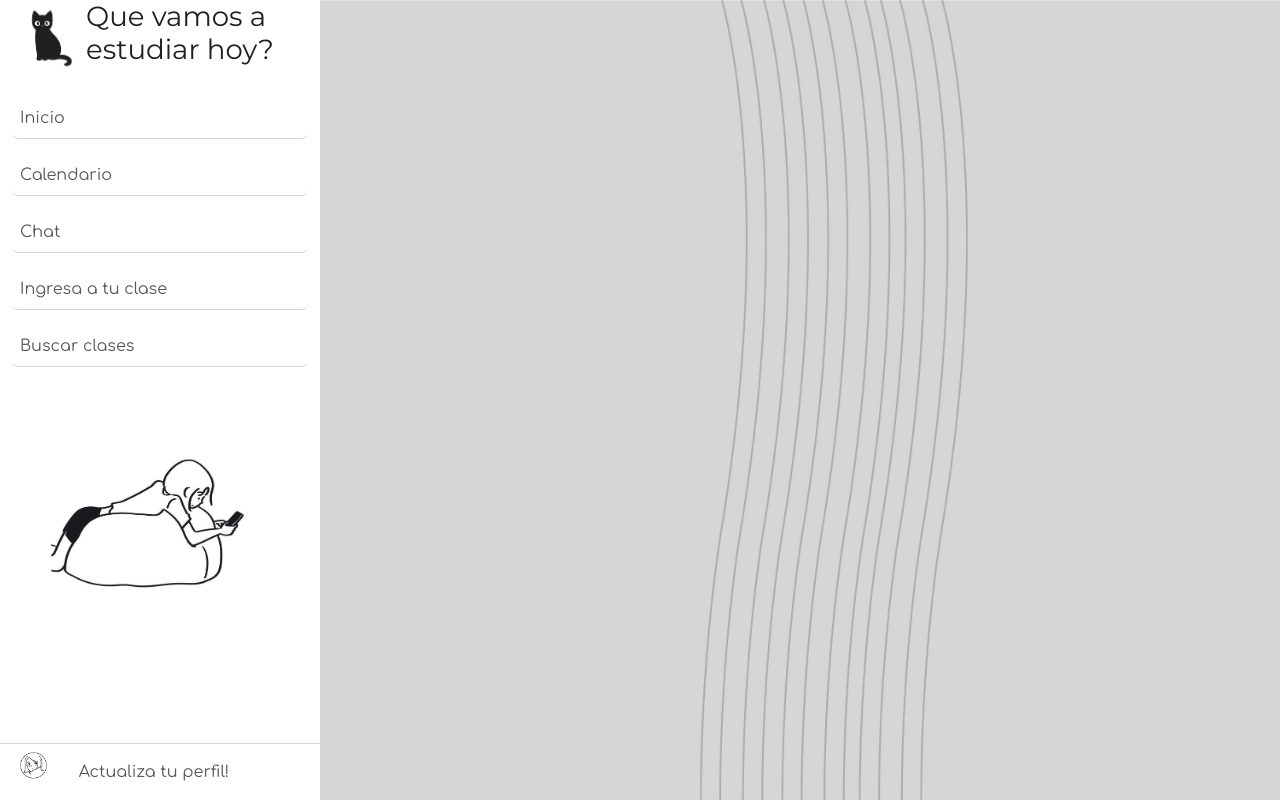
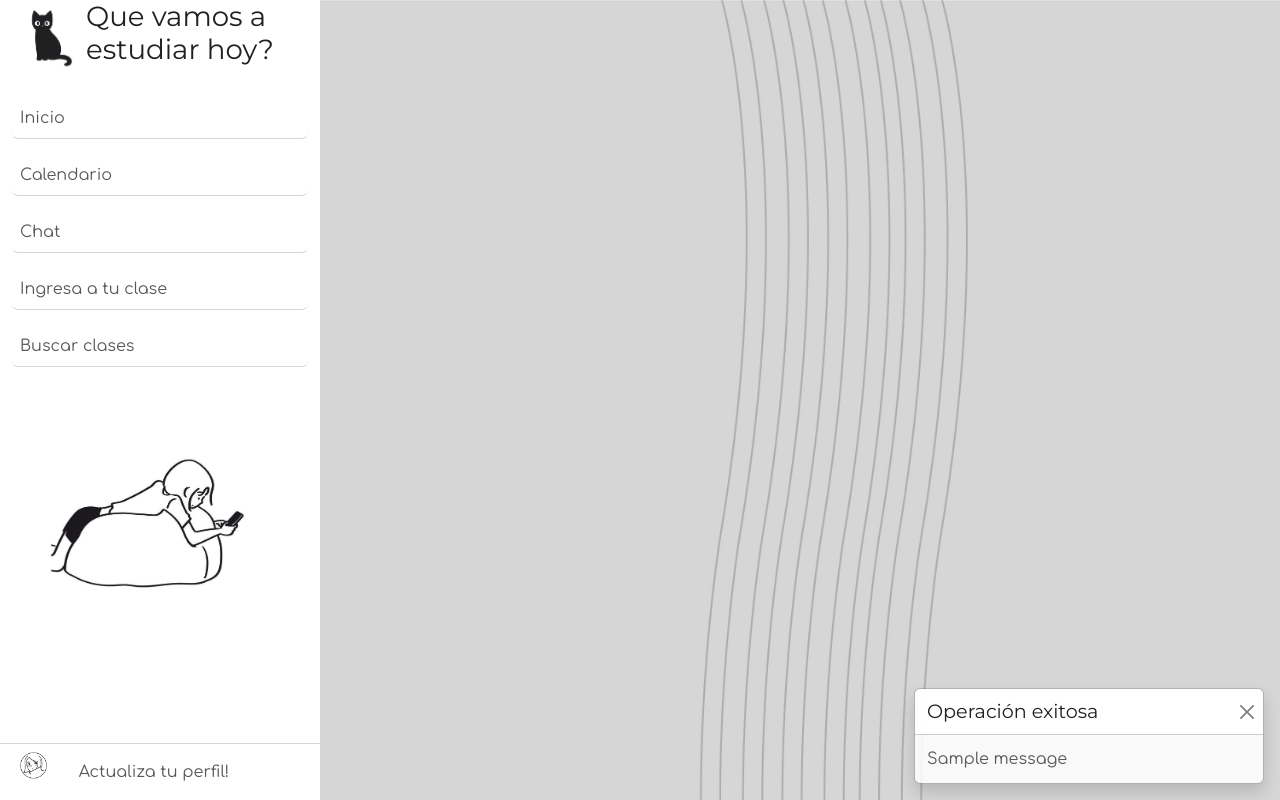
Before and after one commit to RadioRek/clases-you, a Django app: page /homeBetter/ in a window 1280 px wide. Run offline with Django 4.2, Linux system fonts and the light colour scheme; tables that the repository leaves empty hold one stand-in row (values such as "Sample post"); one stand-in notice (Sample message) is shown.

Commit message:
vamoooh chile

```diff
--- a/clasesYa/static/css/homeBetter.css
+++ b/clasesYa/static/css/homeBetter.css
@@ -53,7 +53,7 @@
 .slideInicio,
 .slidePerfil {
   transform: scale(0);
-  transition: transform 0.5s;
+  transition: transform 0.4s;
   display: none;
 }
 
@@ -84,7 +84,6 @@
 
 .animating {
   overflow: hidden;
-  transition: overflow 0s;
 }
 
 /*
--- a/clasesYa/static/js/homeBetter.js
+++ b/clasesYa/static/js/homeBetter.js
@@ -1,7 +1,14 @@
+document.addEventListener("DOMContentLoaded", function () {
+  var toastEl = document.getElementById("liveToast");
+  var toast = new bootstrap.Toast(toastEl);
+  toast.show();
+});
+
 const inicioSlide = document.querySelector(".slideInicio");
 const perfilSlide = document.querySelector(".slidePerfil");
 
 function toggleSlide(slideToShow, ...slidesToHide) {
+  if (document.body.classList.contains("animating")) return;
   document.body.classList.add("animating");
   slideToShow.style.display = "block";
   setTimeout(() => {
@@ -10,7 +17,7 @@
       slide.style.display = "none";
       slide.classList.remove("show");
     });
-    setTimeout(() => document.body.classList.remove("animating"), 550);
+    setTimeout(() => document.body.classList.remove("animating"), 500);
   }, 0);
 }
 
--- a/clasesYa/templates/homeBetter.html
+++ b/clasesYa/templates/homeBetter.html
@@ -62,7 +62,7 @@
             </div>
         </div>
         <div class="col col-md-9 customCol2">
-            <div class="h-100 slideInicio py-4">
+            <div class="slideInicio h-100">
                 <div id="carouselHome" class="carousel slide customCarousel">
                     <div class="carousel-inner">
                         <div class="carousel-item active text-center">
@@ -113,8 +113,8 @@
                     </div>
                 </div>
             </div>
-            <div class="h-100 slidePerfil py-4 d-flex">
-                <div class="card profileCard w-75 mx-auto align-self-center rounded-top-4">
+            <div class="slidePerfil py-4 d-flex h-100">
+                <div class="card profileCard w-75 mx-auto align-self-center rounded-4">
                     <div class="card-body">
                         <div class="customBannerContainer mb-4">
                             <img src="{% static '/img/girlAvatar.png' %}" alt="" class="customAvatarProfile">
@@ -126,41 +126,41 @@
                                 <div class="col-6">
                                     <div class="customInput mb-2">
                                         <label for="inputNombre" class="form-label parrafo">Nombre</label>
-                                        <input type="text" class="form-control parrafo" id="inputNombre" placeholder="{{ user.nombre }}">
+                                        <input type="text" class="form-control parrafo" id="inputNombre" value="{{ user.nombre }}" name="inputNombre">
                                     </div>
                                 </div>
                                 <div class="col-6">
                                     <div class="customInput mb-2">
                                         <label for="inputApellido" class="form-label parrafo">Apellido</label>
-                                        <input type="text" class="form-control parrafo" id="inputApellido" placeholder="{{ user.apellido }}">
+                                        <input type="text" class="form-control parrafo" id="inputApellido" value="{{ user.apellido }}" name="inputApellido">
                                     </div>
                                 </div>
                                 <div class="col-6">
                                     <div class="customInput mb-2">
                                         <label for="inputEmail" class="form-label parrafo">Correo electronico</label>
-                                        <input type="email" class="form-control parrafo" id="inputEmail" placeholder="{{ user.email }}">
+                                        <input type="email" class="form-control parrafo" id="inputEmail" value="{{ user.correo }}" name="inputEmail" readonly onfocus="this.removeAttribute('readonly');">
                                     </div>
                                 </div>
                                 <div class="col-6 d-flex">
                                     <div class="customInput mb-2 w-75 me-2">
                                         <label for="inputRut" class="form-label parrafo">Rut</label>
-                                        <input type="text" class="form-control parrafo" id="inputRut" placeholder="{{ user.rut }}">
+                                        <input type="text" class="form-control parrafo" id="inputRut" value="{{ user.rut }}" name="inputRut">
                                     </div>
                                     <div class="customInput mb-2 w-25">
                                         <label for="inputDv" class="form-label parrafo">Dv</label>
-                                        <input type="text" class="form-control parrafo" id="inputDv" placeholder="{{ user.dv }}">
+                                        <input type="text" class="form-control parrafo" id="inputDv" value="{{ user.dv }}" name="inputDv">
                                     </div>
                                 </div>
                                 <div class="col-6 customCol">
                                     <div class="customInput mb-2">
                                         <label for="inputAvatar" class="form-label parrafo">Imagen de perfil</label>
-                                        <input type="file" class="form-control parrafo" id="inputAvatar">
+                                        <input type="file" class="form-control parrafo" id="inputAvatar" name="inputAvatar">
                                     </div>
                                 </div>
                                 <div class="col-6 customCol">
                                     <div class="customInput mb-2">
                                         <label for="inputTelefono" class="form-label parrafo">Teléfono</label>
-                                        <input type="tel" class="form-control parrafo" id="inputTelefono" placeholder="{{ user.telefono }}">
+                                        <input type="tel" class="form-control parrafo" id="inputTelefono" value="{{ user.telefono }}" name="inputTelefono">
                                     </div>
                                 </div>
                                 <div class="col-6 mt-5">
@@ -168,12 +168,12 @@
                                         <label for="inputPass" class="form-label parrafo">
                                             Ingresa tu contraseña para confirmar los cambios
                                         </label>
-                                        <input type="password" class="form-control parrafo" id="inputPass" placeholder="Ingresa tu contraseña">
+                                        <input type="password" class="form-control parrafo" id="inputPass" placeholder="Ingresa tu contraseña" name="inputPass" readonly onfocus="this.removeAttribute('readonly');">
                                     </div>
                                 </div>
                                 <div class="col-6 d-flex justify-content-center mt-5">
                                     <div class="mt-auto w-100">
-                                        <button type="submit" class="btn btn-sm botonCustomPerfil heading-6 w-100">
+                                        <button type="submit" class="btn btn-sm botonCustomPerfil heading-6 w-100" name="actualizarPerfil">
                                             Confirmar cambios
                                         </button>
                                     </div>
@@ -185,6 +185,35 @@
             </div>
         </div>
     </div>
+    {% if messages %}
+        {% for message in messages %}
+            {% if message.tags == 'error' %}
+                <div class="toast-container position-fixed bottom-0 end-0 p-3">
+                    <div id="liveToast" class="toast" role="alert" aria-live="assertive" aria-atomic="true" data-bs-autohide="false">
+                        <div class="toast-header">
+                            <strong class="me-auto heading-6">Ha ocurrido un error</strong>
+                            <button type="button" class="btn-close" data-bs-dismiss="toast" aria-label="Close"></button>
+                        </div>
+                        <div class="toast-body parrafo">
+                            {{ message }}
+                        </div>
+                    </div>
+                </div>
+            {% elif message.tags == 'success' %}
+                <div class="toast-container position-fixed bottom-0 end-0 p-3">
+                    <div id="liveToast" class="toast" role="alert" aria-live="assertive" aria-atomic="true" data-bs-autohide="false">
+                        <div class="toast-header">
+                            <strong class="me-auto heading-6">Operación exitosa</strong>
+                            <button type="button" class="btn-close" data-bs-dismiss="toast" aria-label="Close"></button>
+                        </div>
+                        <div class="toast-body parrafo">
+                            {{ message }}
+                        </div>
+                    </div>
+                </div>
+            {% endif %}
+        {% endfor %}
+    {% endif %}
 </div>
 <script src="{% static '/js/homeBetter.js' %}"></script>
 {% endblock body %}
--- a/clasesYa/views.py
+++ b/clasesYa/views.py
@@ -175,6 +175,9 @@
     if len(validacionUser) > 0:
         messages.error(request, 'Correo ya registrado!')
         return False
+    if correo == "" or password == "":
+        messages.error(request, 'Correo y contraseña son obligatorios!')
+        return False
     usuario = User(correo=correo, nombre=nombre, apellido=apellido, rut=rut, dv=dv, telefono=telefono, tipo=tipoUsuario)
     usuario.set_password(password)
     usuario.save()
@@ -208,8 +211,62 @@
 
 def homeBetter(request):
     user = request.user
-    return render(request, "homeBetter.html", { 'user': user })
+    if request.method == "POST":
+        if 'actualizarPerfil' in request.POST:
+            actualizarUsuario(request)
+            return render(request, "homeBetter.html", { 'user': user })
+    else:
+        return render(request, "homeBetter.html", { 'user': user })
 
 def actualizarUsuario(request):
     user = request.user
     nombre = request.POST.get('inputNombre')
+    apellido = request.POST.get('inputApellido')
+    correo = request.POST.get('inputEmail')
+    rut = request.POST.get('inputRut')
+    dv = request.POST.get('inputDv')
+    telefono = request.POST.get('inputTelefono')
+    inputPassword = request.POST.get('inputPass')
+    if not all([nombre, apellido, correo, rut, dv, telefono]):
+        messages.error(request, 'Todos los campos son obligatorios!')
+        return False
+    else:
+        # validacion correo
+        validacionCorreo = User.objects.filter(correo=correo)
+        if len(validacionCorreo) > 0 and validacionCorreo[0].id != user.id:
+            messages.error(request, 'Correo ya registrado!')
+            return False
+        # validacion nombre contiene numeros
+        elif any(char.isdigit() for char in nombre):
+            messages.error(request, 'Nombre no puede contener numeros!')
+            return False
+        # validacion apellido contiene numeros
+        elif any(char.isdigit() for char in apellido):
+            messages.error(request, 'Apellido no puede contener numeros!')
+            return False
+        # validacion rut
+        elif not rut.isdigit():
+            messages.error(request, 'Rut debe ser numerico!')
+            return False
+        # validacion dv numero o k
+        elif dv != 'k' and not dv.isdigit():
+            messages.error(request, 'Dv debe ser numerico o k!')
+            return False
+        # validacion telefono
+        elif not telefono.isdigit():
+            messages.error(request, 'Telefono debe ser numerico!')
+            return False
+        # validacion password para confirmar cambios
+        elif not user.check_password(inputPassword):
+            messages.error(request, 'Contraseña incorrecta!')
+            return False
+        else:
+            user.nombre = nombre
+            user.apellido = apellido
+            user.correo = correo
+            user.rut = rut
+            user.dv = dv
+            user.telefono = telefono
+            user.save()
+            messages.success(request, 'Cambios guardados exitosamente!')
+            return True
```
Also changed, not shown: db.sqlite3.
